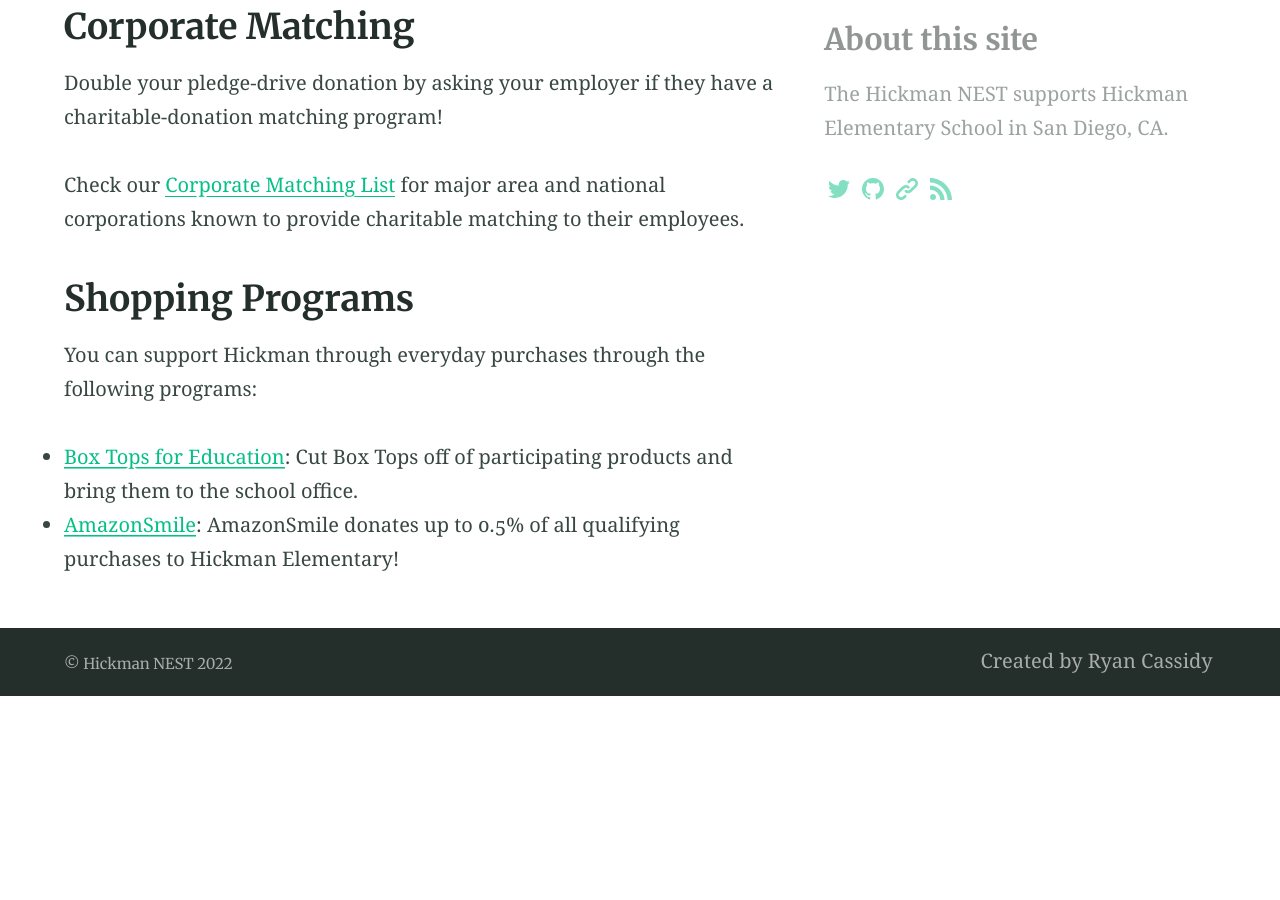
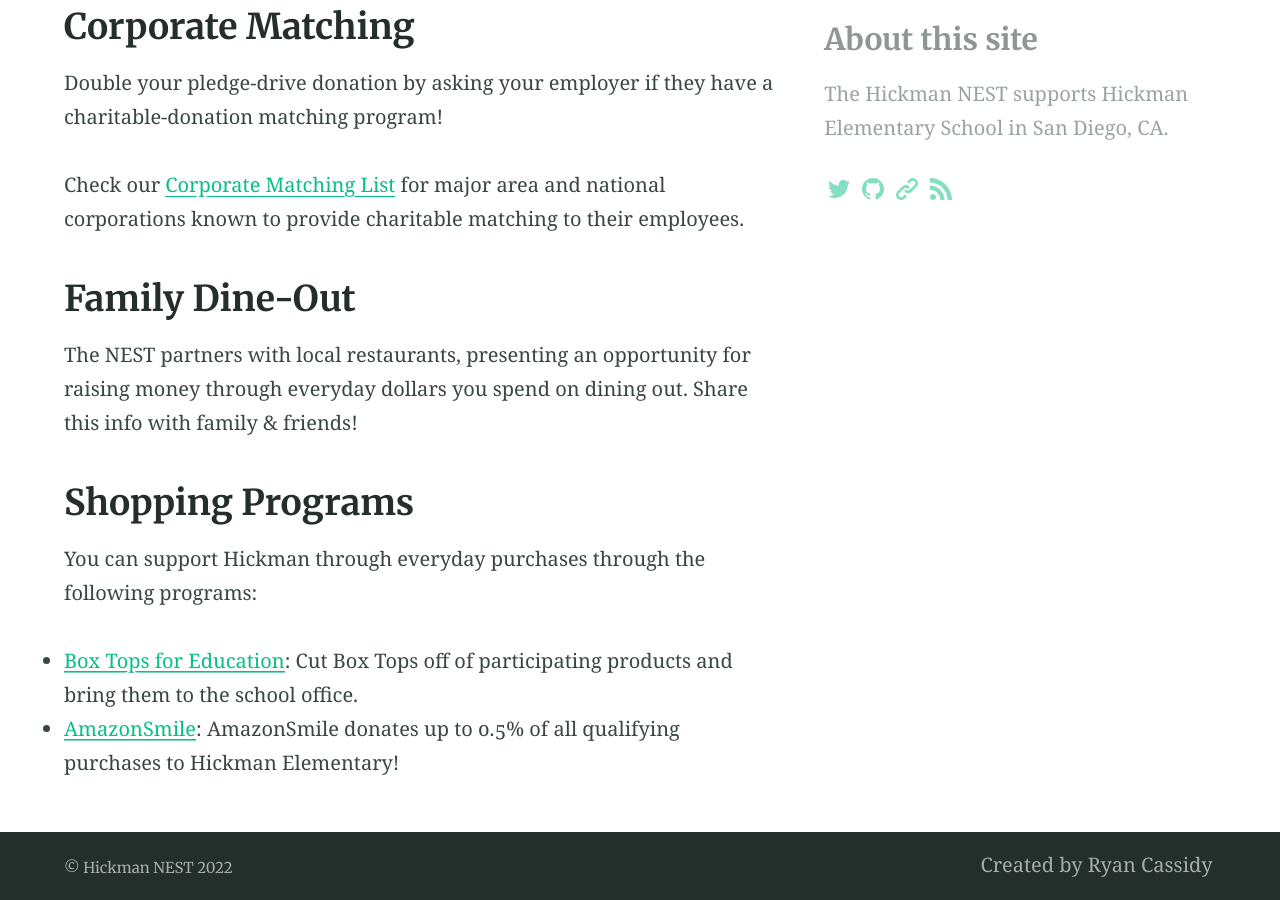
Before and after one commit to bold-fusion/hickman-nest-jekyll-alembic-fork, a Jekyll site: the page built from fundraising.md, in a window 1280 px wide and 900 px high, scrolled down 2214 px. Built offline with Jekyll 4.4.1, drawn with Linux system fonts in a browser that asks for light colours; before the commit the page ends 2910 px from its top, so only the background shows below that.

Commit message:
Update fundraising.md

```diff
--- a/fundraising.md
+++ b/fundraising.md
@@ -37,6 +37,10 @@ Double your pledge-drive donation by asking your employer if they have a charita
 
 Check our [Corporate Matching List](https://www.hickmannest.com/_files/ugd/4d719d_acb61f4626a74bd6bc7fc17091600e77.pdf) for major area and national corporations known to provide charitable matching to their employees.
 
+## Family Dine-Out
+
+The NEST partners with local restaurants, presenting an opportunity for raising money through everyday dollars you spend on dining out. Share this info with family & friends!
+
 ## Shopping Programs
 
 You can support Hickman through everyday purchases through the following programs:
```
